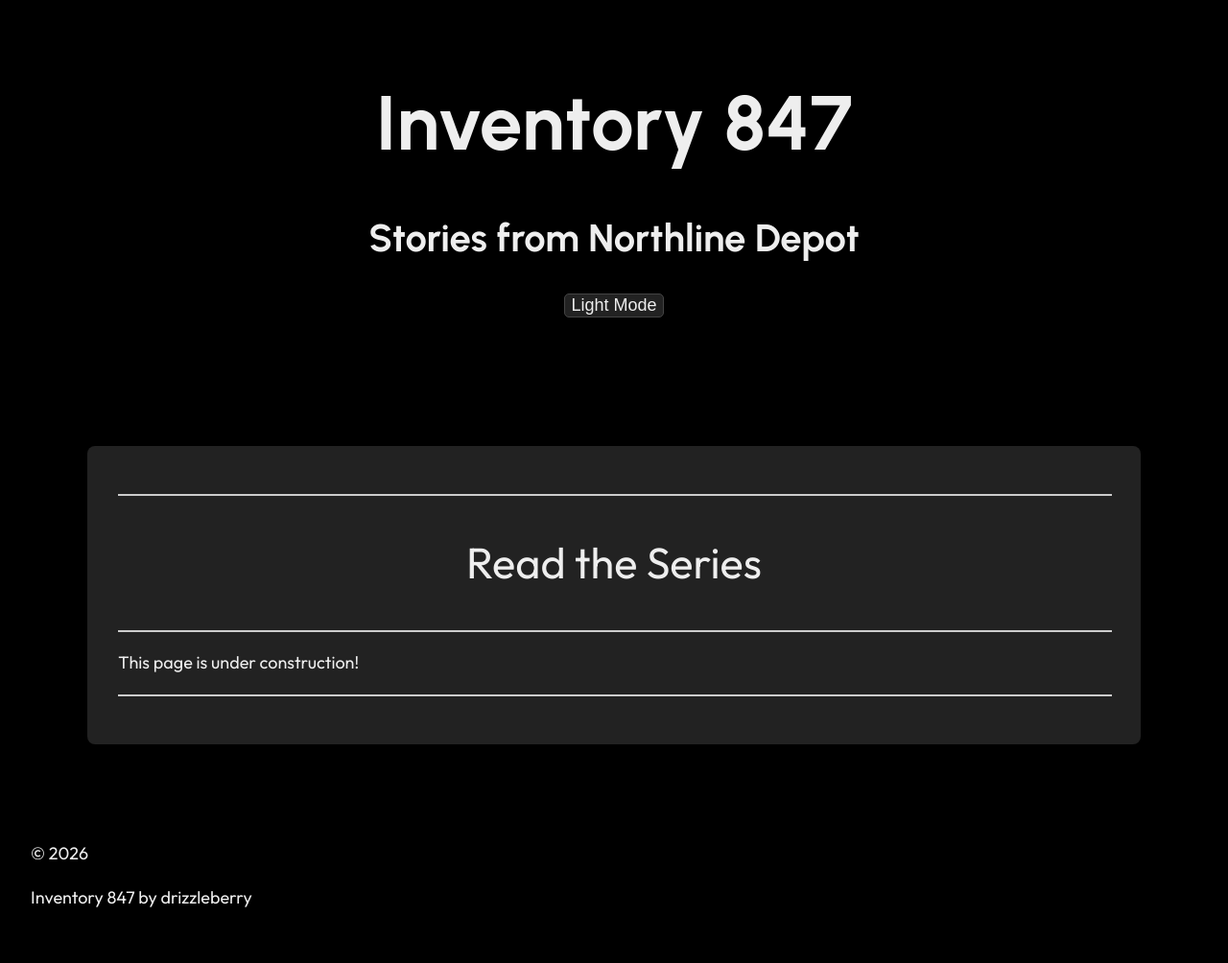
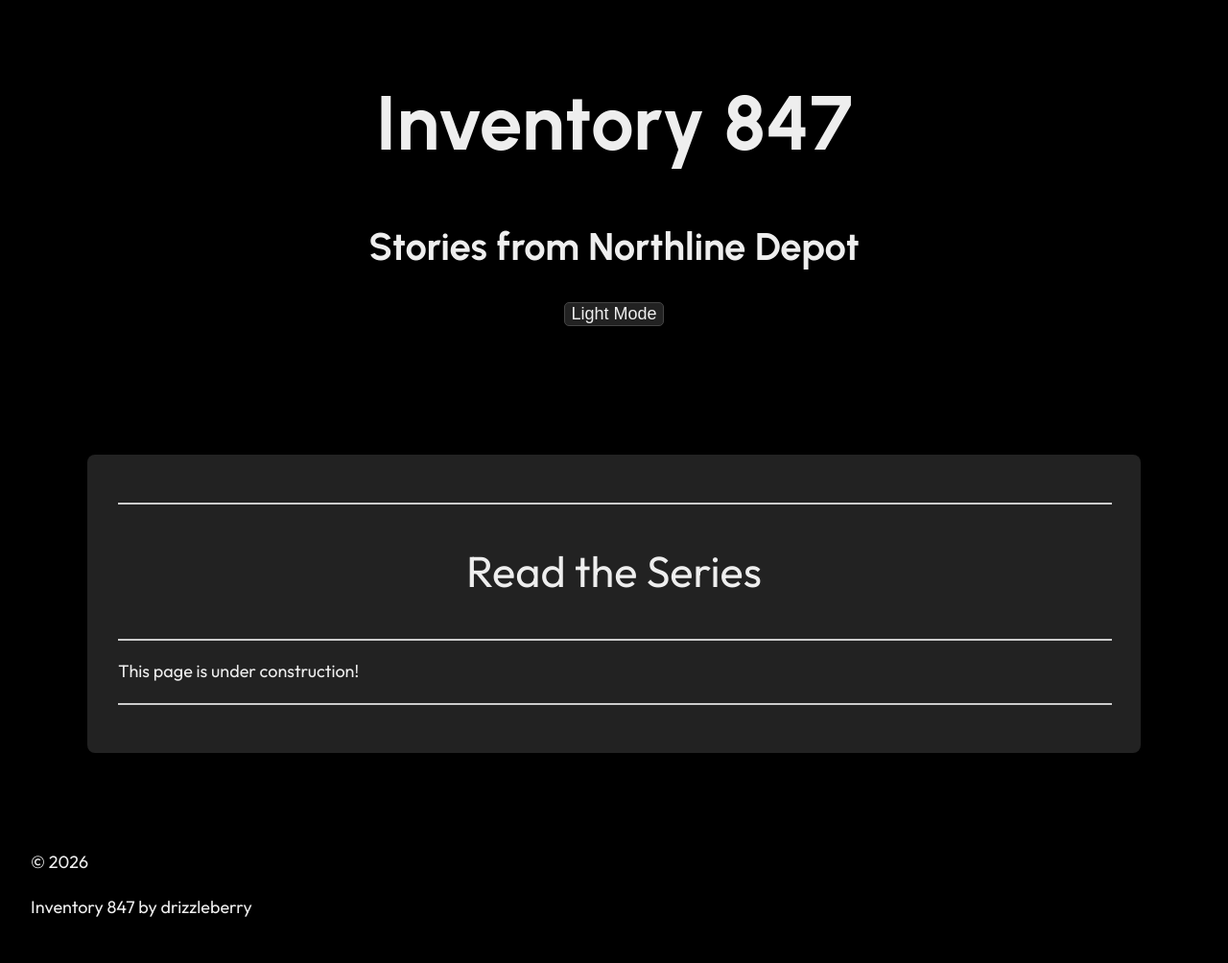
Before and after one commit to drizzleberry/drizzleberry.github.io, a Jekyll site: the page built from index.md, in a window 1280 px wide. Shown: the whole page at 96% size. Built offline with Jekyll 4.4.1, drawn with Linux system fonts in a browser that asks for light colours.

Commit message:
Update style.css

```diff
--- a/assets/css/style.css
+++ b/assets/css/style.css
@@ -76,7 +76,7 @@ header h1 {
 
 header h2 {
   font-size: 2.5rem;
-  margin: 1.5rem auto;
+  margin-bottom: 1.5rem;
   color: var(--header-color);
 }
 
```
